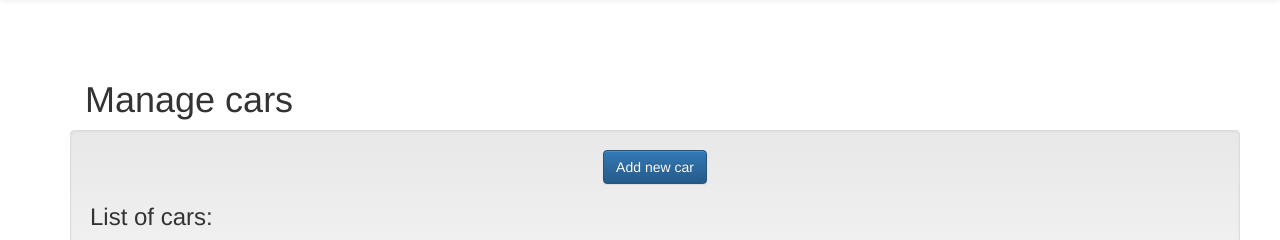
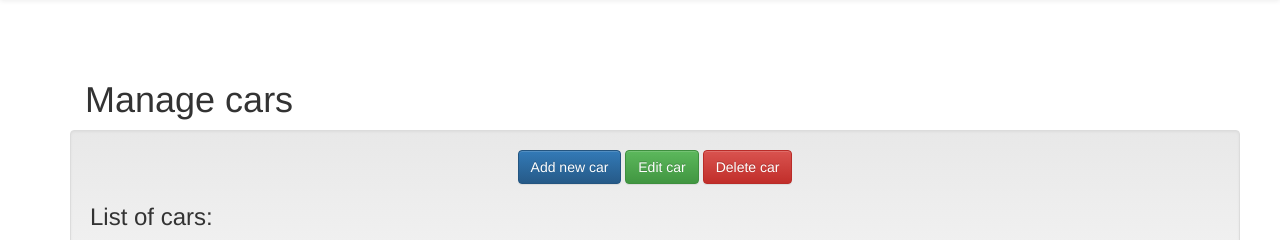
Before and after one commit to felippeSales/CarDealership, a PHP site: page /manageCars.php in a window 1280 px wide. Shown: the part 51-291 px from the top of the page. Run offline with PHP 8.4, Linux system fonts and the light colour scheme; some libraries are stand-ins or nearby versions.

Commit message:
Adding buttons to implement the CRUD, creating the database tables

```diff
--- a/header.php
+++ b/header.php
@@ -9,6 +9,7 @@
         <title>Car Sales Tracker</title>
 
         <link href="css/main.css" rel="stylesheet">
+        <script src="js/main.js"></script>
 
         <!-- Latest compiled and minified CSS -->
         <link rel="stylesheet" href="https://maxcdn.bootstrapcdn.com/bootstrap/3.3.2/css/bootstrap.min.css">
--- a/manageCars.php
+++ b/manageCars.php
@@ -9,10 +9,19 @@ include 'header.php';
 
         <div class="row well table-responsive">
             <div class="text-center">
-                <button type="button" class="btn btn-primary" data-toggle="modal" data-target="#add-car-modal">
+                <a href="addCar.php">
+                <button type="button" class="btn btn-primary" data-toggle="modal" id="add-car-button">
                     Add new car
+                </button></a>
+
+                <button type="button" class="btn btn-success" data-toggle="modal" id="edit-car-button">
+                    Edit car
+                </button>
+                <button type="button" class="btn btn-danger" data-toggle="modal" id="remove-car-button">
+                    Delete car
                 </button>
             </div>
+
 
             <h3>List of cars:</h3>
 
--- a/manageSales.php
+++ b/manageSales.php
@@ -11,6 +11,12 @@ include 'header.php';
             <div class="text-center">
                 <button type="button" class="btn btn-primary" data-toggle="modal" data-target="#add-sales-modal">
                     Add new sale
+                </button>
+                <button type="button" class="btn btn-success" data-toggle="modal" data-target="#add-sales-modal">
+                    Edit sale
+                </button>
+                <button type="button" class="btn btn-danger" data-toggle="modal" data-target="#add-sales-modal">
+                    Delete sale
                 </button>
             </div>
 
```
Also changed, not shown: addCar.php (added, +9 -0 lines), databaseTemplate.sql (added, +24 -0 lines), js/main.js (added).
